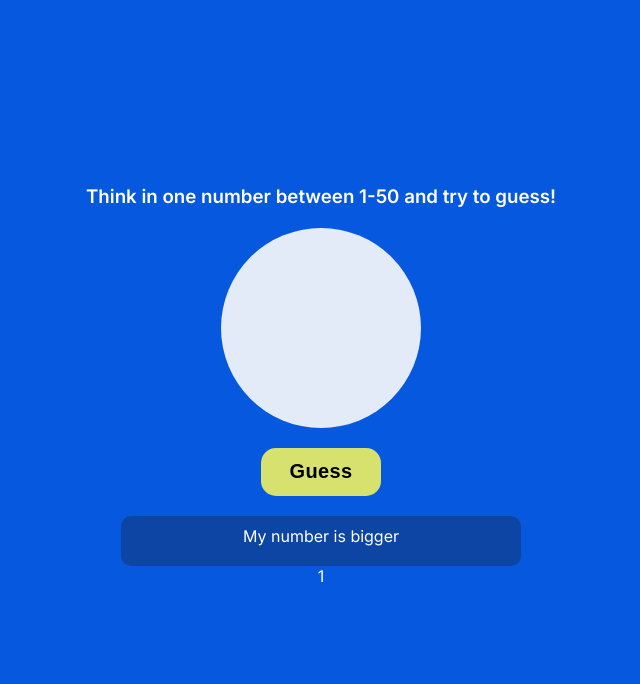
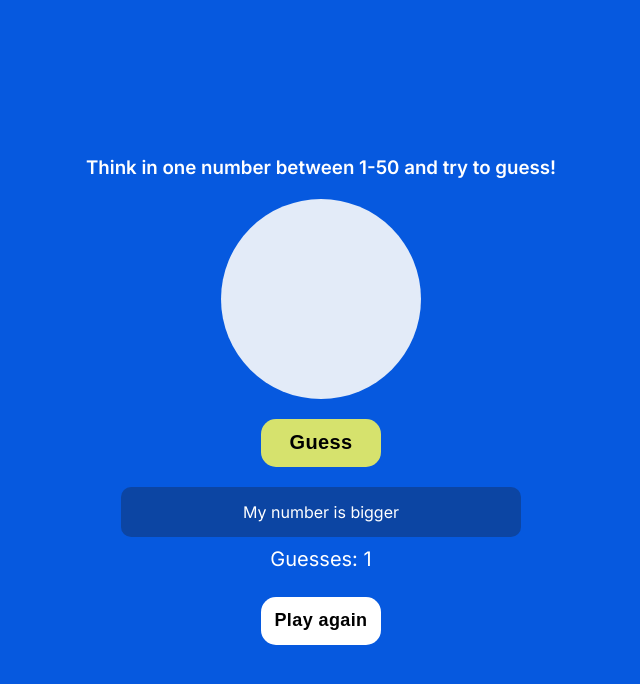
Before and after one commit to deynnialmazan/guess_my_number, a plain HTML site: page index.html in a window 1280 px wide. Both pictures are taken after a click on the button "Guess". Shown: the whole page, without its empty margins (319-959 px from the left). Drawn offline with Linux system fonts and the light colour scheme.

Commit message:
Adding button Play again

```diff
--- a/assets/script/index.js
+++ b/assets/script/index.js
@@ -4,16 +4,16 @@ const number = document.querySelector('.number')
 const guessBtn = document.querySelector('.guess')
 const output = document.querySelector('.output')
 const total_guesses = document.querySelector('.total_guesses')
+const playAgain = document.querySelector('.play_again')
 
 function guessMyNumber (input) {
-
     if (input > myNumber) {
         return 'My number is smaller';
     } else if (input < myNumber) {
         return 'My number is bigger';
     } return 'You guessed. Congratulations!';
+};
 
-};
 
 let myNumber = Math.floor((Math.random() * 50) + 1);
 let times = 0;
@@ -22,7 +22,16 @@ guessBtn.addEventListener('click', function() {
     let a = number.value.trim();
     output.innerText = guessMyNumber(a);
     times = times + 1;
-    total_guesses.innerText = times;
+    total_guesses.innerText = 'Guesses: ' + `${times}`;
 }
+);
 
+
+
+playAgain.addEventListener('click', function() {
+    times = 0;
+    number.value = "";
+    output.innerText = "";
+    total_guesses.innerText = "";;
+}
 );
--- a/assets/style/index.css
+++ b/assets/style/index.css
@@ -43,7 +43,6 @@ h3 {
 }
 
 .guess {
-    margin-top: 0px;
     width: 120px;
     height: 48px;
     text-align: center;
@@ -67,11 +66,11 @@ h3 {
 .output {
     border: none;
     text-align: center;
+    line-height: 50px;
     height: 50px;
     width: 400px;
     border-radius: 10px;
     background-color: rgba(29, 26, 26, 0.3);
-    padding: 10px;
     margin-top: 20px;
     color: #fff;
 }
@@ -79,5 +78,29 @@ h3 {
 .total_guesses {
     color: #fff;
     height: 50px;
-    width: 100px;
+    width: 400px;
+    font-size: 20px;
+    line-height: 24px;
+    margin-top: 10px;
 }
+
+.play_again {
+    width: 120px;
+    height: 48px;
+    text-align: center;
+    background-color: #fff;
+    border: none;
+    border-radius: 15px;
+    font-size: 18px;
+    font-weight: 700;
+    color: #000;
+    letter-spacing: 0.4px;
+    cursor: pointer;
+    transition: all 0.25s ease-in-out;
+    margin-top: 0px;
+}
+
+.play_again:hover {
+    background-color: #f8b654;
+    color: #fff;
+}
--- a/index.html
+++ b/index.html
@@ -21,6 +21,7 @@
                 <input type="button" class="guess" value="Guess">
                 <p class="output"></p>
                 <p class="total_guesses"></p>
+                <input type="button" class="play_again" value="Play again">
             </div>
         </main>
     </body>
```
